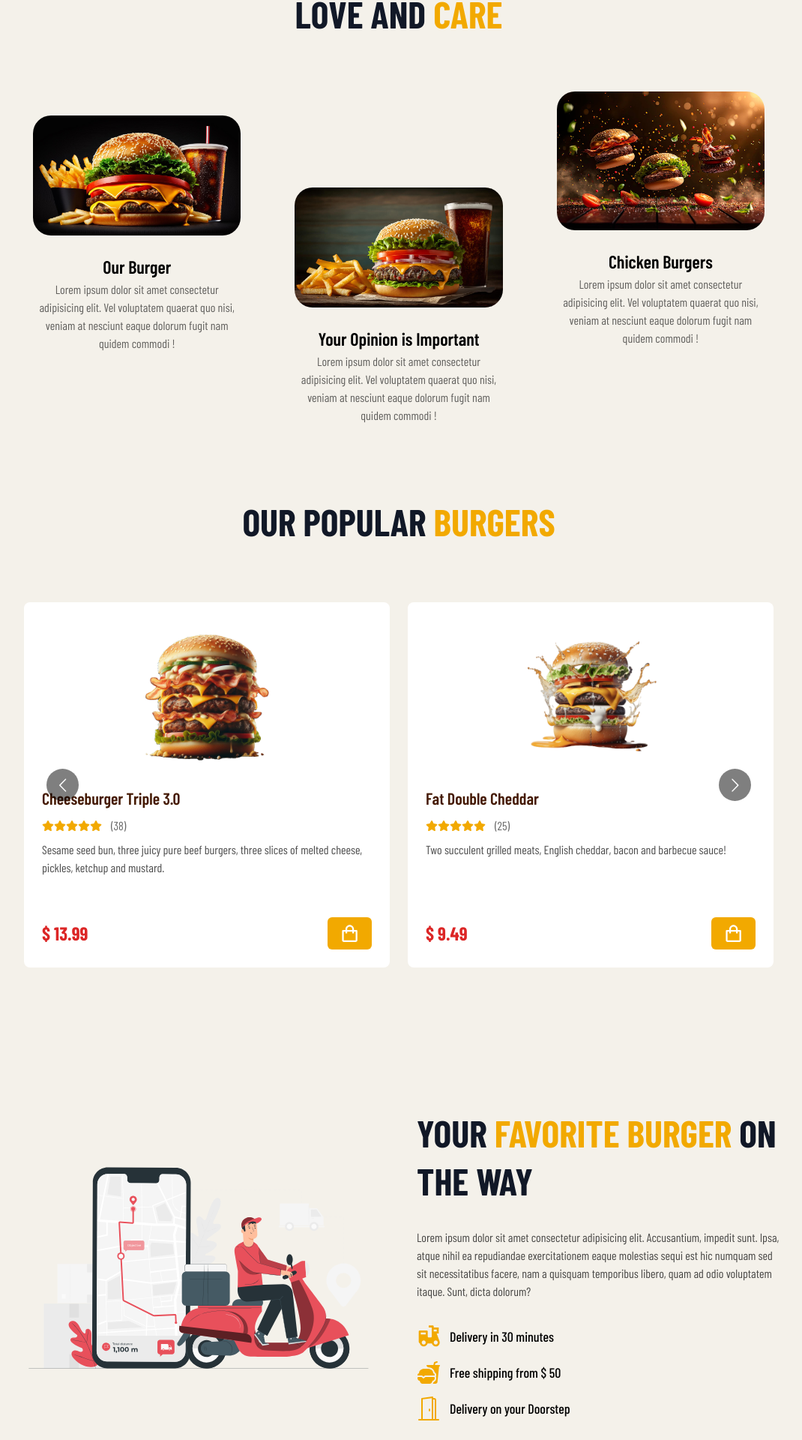
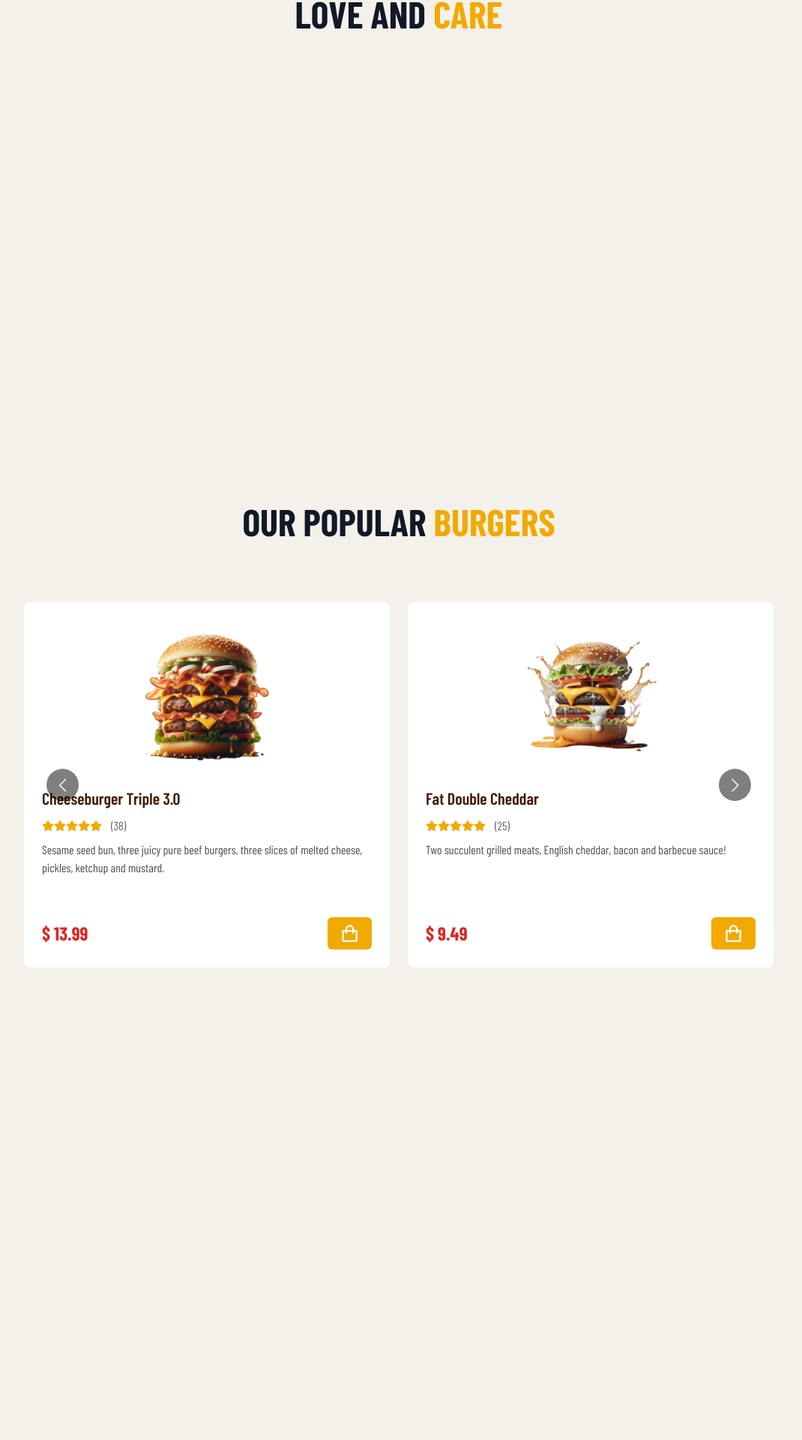
Before and after one commit to RuanCxrdoso/Burger-Landing, a Next.js app: page / in a window 1280 px wide. Shown: the part 958-2878 px from the top of the page at 75% size, without its empty margins (108-1178 px from the left). Built offline with nearby package versions, Linux system fonts and the light colour scheme; a web font is replaced by a local one.

Commit message:
feat: Add animations

```diff
--- a/app/components/Chefs/ChefCard/ChefCard.tsx
+++ b/app/components/Chefs/ChefCard/ChefCard.tsx
@@ -5,11 +5,13 @@ interface ChefCardProps {
   name: string
   role: string
   description: string
+  animation: string
+  delay?: string
 }
 
-export default function ChefCard({ image, name, role, description }: ChefCardProps) {
+export default function ChefCard({ image, name, role, description, animation, delay }: ChefCardProps) {
   return (
-    <div className="flex flex-col items-center">
+    <div className="flex flex-col items-center" data-aos={animation} data-aos-delay={delay} data-aos-anchor=".chefs">
       <div>
         <Image src={image} alt="Chef 1" className="rounded-2xl object-cover" />
       </div>
--- a/app/components/Chefs/Chefs.tsx
+++ b/app/components/Chefs/Chefs.tsx
@@ -6,7 +6,7 @@ import chef3 from '@/public/images/t3.jpg'
 
 export default function Chefs() {
   return (
-    <div className="pt-[5rem] pb-[3rem] w-[80%] mx-auto" id="chefs">
+    <div className="pt-[5rem] pb-[3rem] w-[80%] mx-auto chefs" id="chefs">
       <h1 className="heading">
         Meet our experts <span className="text-[#F2A900]">Chefs</span>
       </h1>
@@ -17,6 +17,7 @@ export default function Chefs() {
           name="Ramsey"
           role="Head Chef"
           description="Lorem ipsum dolor sit, amet consectetur adipisicing elit. Tenetur blanditiis recusandae maxime omnis est possimus odio repellat optio."
+          animation="fade-up-right"
         />
 
         <ChefCard
@@ -24,6 +25,8 @@ export default function Chefs() {
           name="Carosella"
           role="Executive Chef"
           description="Lorem ipsum dolor sit, amet consectetur adipisicing elit. Tenetur blanditiis recusandae maxime omnis est possimus odio repellat optio."
+          animation="flip-left"
+          delay="250"
         />
 
         <ChefCard
@@ -31,6 +34,8 @@ export default function Chefs() {
           name="Linguini"
           role="Kitchen Porter"
           description="Lorem ipsum dolor sit, amet consectetur adipisicing elit. Tenetur blanditiis recusandae maxime omnis est possimus odio repellat optio."
+          animation="fade-down-left"
+          delay="500"
         />
       </div>
     </div>
--- a/app/components/Delivery/Delivery.tsx
+++ b/app/components/Delivery/Delivery.tsx
@@ -6,38 +6,38 @@ import { BsDoorOpen } from "react-icons/bs"
 
 export default function Delivery() {
   return(
-    <div className="pt-[8rem] pb-[3rem]" id="delivery">
+    <div className="pt-[8rem] pb-[3rem] delivery" id="delivery">
       <div className="w-[80%] mx-auto grid grid-cols-1 lg:grid-cols-2 items-center gap-[3rem]">
-        <div>
+        <div data-aos="fade-right" data-aos-anchor=".delivery">
           <Image src={DeliveryImg} alt="Delivery" />
         </div>
 
         <div>
-          <h1 className="text-[30px] md:text-[35px] lg:text-[45px] xl:text-[50px] uppercase text-gray-900 md:leading-[4rem] leading-[3rem] font-bold">
+          <h1 className="text-[30px] md:text-[35px] lg:text-[45px] xl:text-[50px] uppercase text-gray-900 md:leading-[4rem] leading-[3rem] font-bold" data-aos="fade-left" data-aos-anchor=".delivery">
             Your <span className="text-[#F2A900]">favorite burger</span> on
             <br />
             the way
           </h1>
 
-          <p className="opacity-70 mt-[2rem]">
+          <p className="opacity-70 mt-[2rem]" data-aos="fade-left" data-aos-delay="150" data-aos-anchor=".delivery">
             Lorem ipsum dolor sit amet consectetur adipisicing elit. Accusantium, impedit sunt. Ipsa, atque nihil ea repudiandae exercitationem eaque molestias sequi est hic numquam sed sit necessitatibus facere, nam a quisquam temporibus libero, quam ad odio voluptatem itaque. Sunt, dicta dolorum?
           </p>
 
-          <div className="flex items-center space-x-3 mt-[2rem]">
+          <div className="flex items-center space-x-3 mt-[2rem]" data-aos="fade-left" data-aos-delay="250" data-aos-anchor=".delivery">
             <RiEBike2Fill className="w-[2rem] h-[2rem] text-[#F2A900]" />
             <h1 className="text-[18px] text-black font-medium">
               Delivery in 30 minutes
             </h1>
           </div>
 
-          <div className="flex items-center space-x-3 mt-[1rem]">
+          <div className="flex items-center space-x-3 mt-[1rem]" data-aos="fade-left" data-aos-delay="350" data-aos-anchor=".delivery">
             <IoFastFood className="w-[2rem] h-[2rem] text-[#F2A900]" />
             <h1 className="text-[18px] text-black font-medium">
               Free shipping from $ 50
             </h1>
           </div>
 
-          <div className="flex items-center space-x-3 mt-[1rem]">
+          <div className="flex items-center space-x-3 mt-[1rem]" data-aos="fade-left" data-aos-delay="450" data-aos-anchor=".delivery">
             <BsDoorOpen className="w-[2rem] h-[2rem] text-[#F2A900]" />
             <h1 className="text-[18px] text-black font-medium">
               Delivery on your Doorstep
--- a/app/components/Features/Feature.tsx
+++ b/app/components/Features/Feature.tsx
@@ -5,7 +5,7 @@ import Image from 'next/image'
 
 export default function Feature() {
   return (
-    <div className="pt-[5rem] pb-[3rem]" id="about">
+    <div className="pt-[5rem] pb-[3rem] about" id="about">
       <h1 className="heading">
         Burgers made with
         <br />
@@ -14,7 +14,7 @@ export default function Feature() {
       </h1>
 
       <div className="w-[90%] md:w-[80%] mt-[3rem] md:mt-[5rem] mb-[3rem] mx-auto grid grid-cols-1 md:grid-cols-2 lg:grid-cols-3 gap-6">
-        <div>
+        <div data-aos="fade-left" data-aos-anchor=".about">
           <div className="p-6 hover:bg-white rounded-lg transition-all duration-300">
             <Image src={img1}  alt='' className='rounded-3xl' />
 
@@ -27,7 +27,7 @@ export default function Feature() {
 
         </div>
 
-        <div>
+        <div data-aos="zoom-in" data-aos-delay="250" data-aos-anchor=".about">
           <div className="p-6 hover:bg-white rounded-lg transition-all duration-300 md:translate-y-24">
             <Image src={img2}  alt='' className='rounded-3xl' />
 
@@ -40,7 +40,7 @@ export default function Feature() {
 
         </div>
 
-        <div>
+        <div data-aos="fade-right" data-aos-delay="500" data-aos-anchor=".about">
           <div className="p-6 hover:bg-white rounded-lg transition-all duration-300 md:-translate-y-8">
             <Image src={img3}  alt='' className='rounded-3xl' />
 
--- a/app/components/Home.tsx
+++ b/app/components/Home.tsx
@@ -1,3 +1,6 @@
+'use client'
+
+import { useEffect } from "react"
 import Chefs from "./Chefs/Chefs"
 import Delivery from "./Delivery/Delivery"
 import Feature from "./Features/Feature"
@@ -6,9 +9,27 @@ import Newsletter from "./Newsletter/Newsletter"
 import PopularBurger from "./PopularBurger/PopularBurger"
 import Reservation from "./Reservations/Reservation"
 
+import AOS from 'aos'
+import 'aos/dist/aos.css'
+
 export default function Home() {
+  useEffect(() => {
+    const initAOS = async () => {
+      await import('aos')
+      AOS.init({
+        duration: 1000,
+        easing: 'ease',
+        once: false,
+        anchorPlacement: 'top-center',
+      })
+    }
+
+    initAOS()
+  }, [])
+
   return (
     <div className="overflow-hidden">
+      <span id="home"></span>
       <Hero />
       <Feature />
       <PopularBurger />
--- a/app/components/Navigation/Nav.tsx
+++ b/app/components/Navigation/Nav.tsx
@@ -9,7 +9,7 @@ interface NavProps {
 
 export default function Nav({ openNav }: NavProps) {
   return (
-    <header className="h-[12vh] bg-[#fff]" id="home">
+    <header className="h-[12vh] bg-[#fff]">
       <div className="sm:w-[90%] w-[95%] mx-auto flex h-[100%] items-center justify-between">
         <div className="flex items-center space-x-2">
           <FaBurger className="w-[1.2rem] h-[1.2rem] sm:w-[1.4rem] sm:h-[1.4rem] text-orange-500" />
--- a/package.json
+++ b/package.json
@@ -9,6 +9,8 @@
     "lint": "next lint"
   },
   "dependencies": {
+    "@types/aos": "^3.0.7",
+    "aos": "^3.0.0-beta.6",
     "next": "14.1.4",
     "react": "^18",
     "react-dom": "^18",
```
Also changed, not shown: 1 other file (tests, documents, lock files or other folders).
